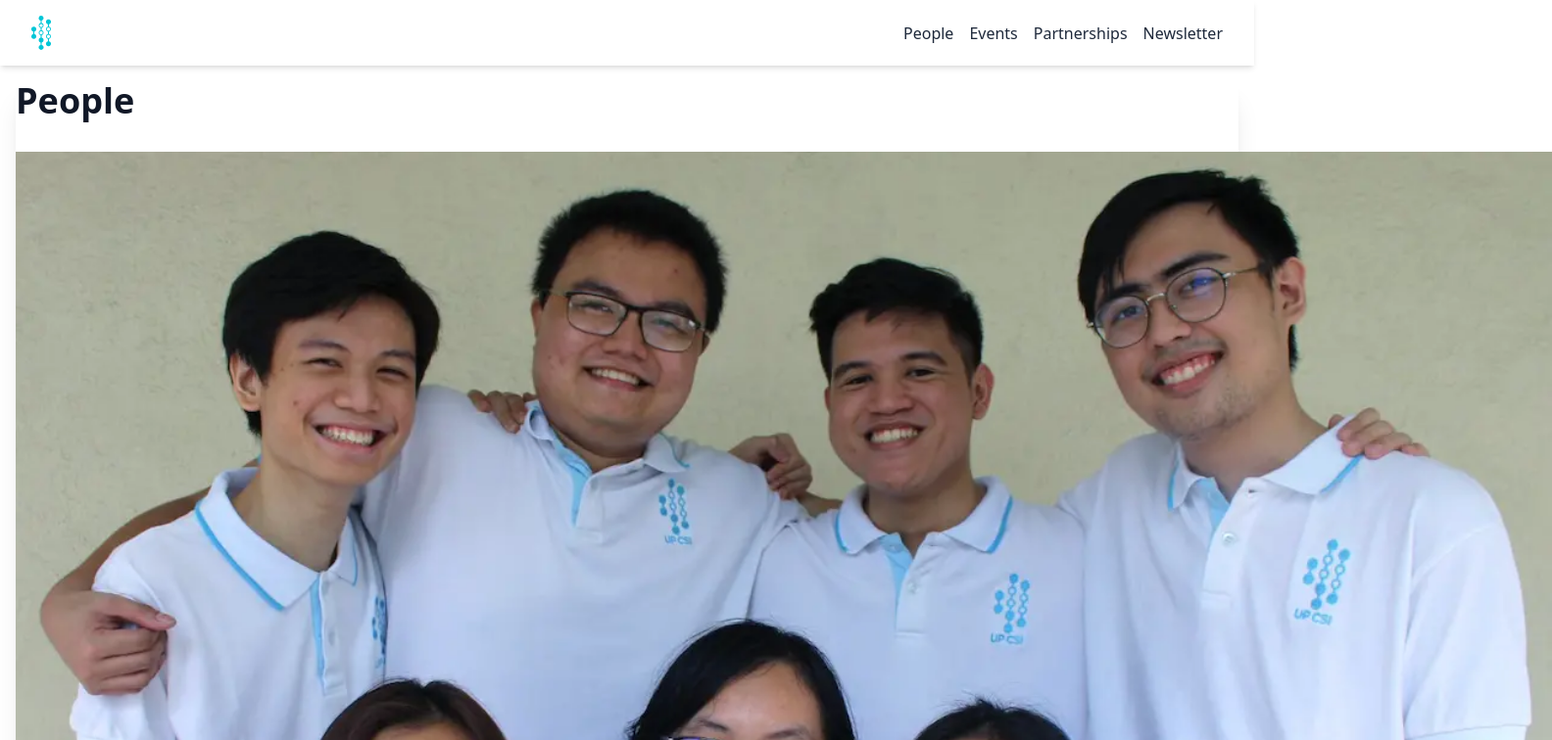
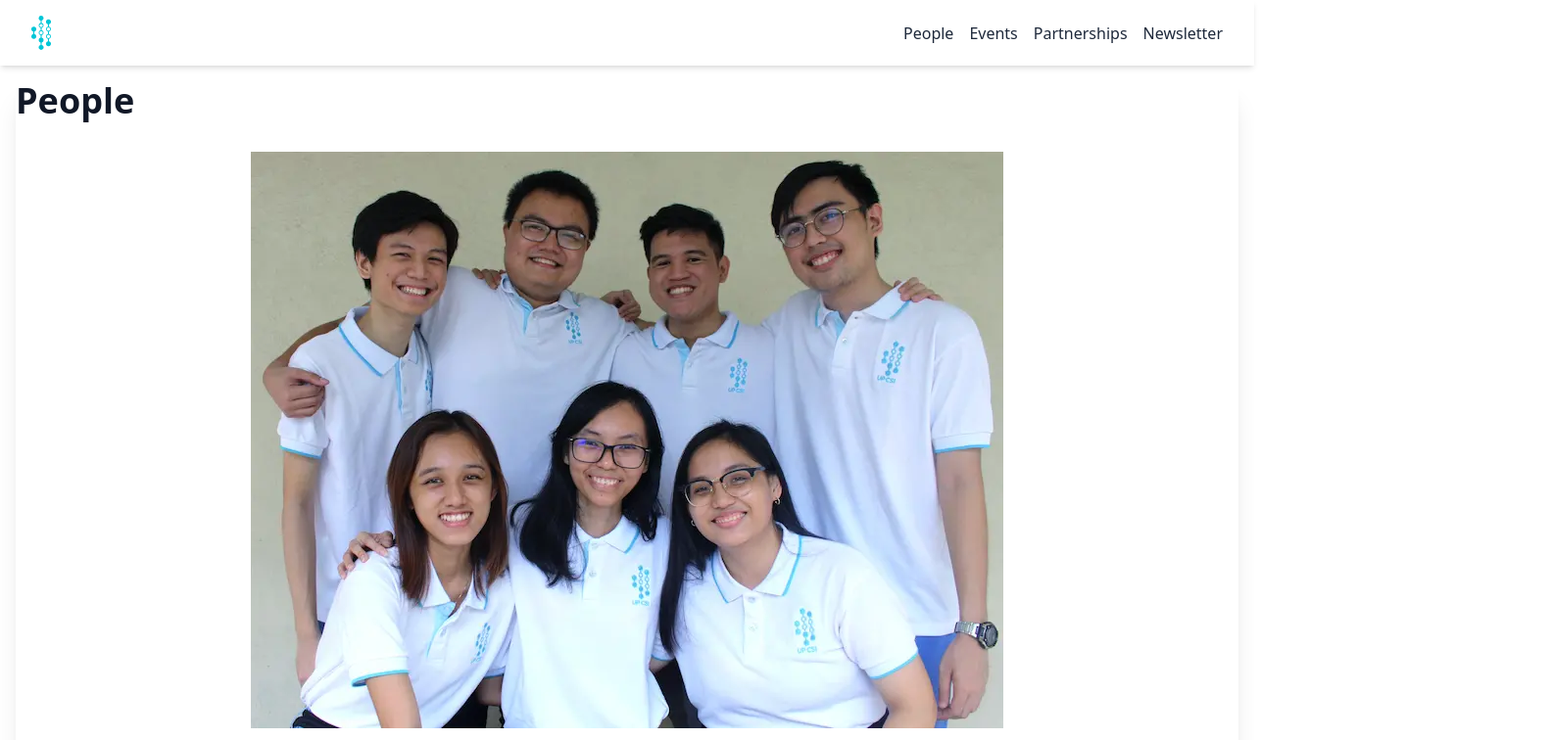
Before and after one commit to up-csi/up-csi.github.io, a SvelteKit app: page /people in a window 1280 px wide. Shown: the top 756 px of the page at 98% size, 1584 px wide, since content can reach past the window. Built offline with nearby package versions, Linux system fonts and the light colour scheme.

Commit message:
fix: use smaller image for exec banner

```diff
--- a/src/routes/people/+page.svelte
+++ b/src/routes/people/+page.svelte
@@ -4,9 +4,7 @@
     import bastiOrtiz from '$lib/people/basti-ortiz.webp';
     import beaDiokno from '$lib/people/bea-diokno.webp';
     import calebBunye from '$lib/people/caleb-bunye.webp';
-    import execExtra from '$lib/people/exec-1280.webp';
     import execFull from '$lib/people/exec.webp';
-    import execLarge from '$lib/people/exec-1024.webp';
     import execMedium from '$lib/people/exec-768.webp';
     import execSmall from '$lib/people/exec-640.webp';
     import eyronTanael from '$lib/people/eyron-tanael.webp';
@@ -16,13 +14,11 @@
 
 <article class="prose max-w-none dark:prose-invert">
     <h1>People</h1>
-    <figure>
-        <picture>
+    <figure class="flex flex-col items-center">
+        <picture class="max-w-3xl">
             <source type="image/webp" srcset={execSmall} media="(max-width:640px)" />
-            <source type="image/webp" srcset={execMedium} media="(max-width:768px)" />
-            <source type="image/webp" srcset={execLarge} media="(max-width:1024px)" />
-            <source type="image/webp" srcset={execExtra} media="(max-width:1280px)" />
-            <img src={execFull} width="1568" height="1203" alt="The Executive Board" class="max-w-[1568px]" />
+            <source type="image/webp" srcset={execMedium} />
+            <img src={execFull} width="1568" height="1203" alt="The Executive Board" />
         </picture>
         <figcaption>The 2023-2024 Executive Board</figcaption>
     </figure>
```
